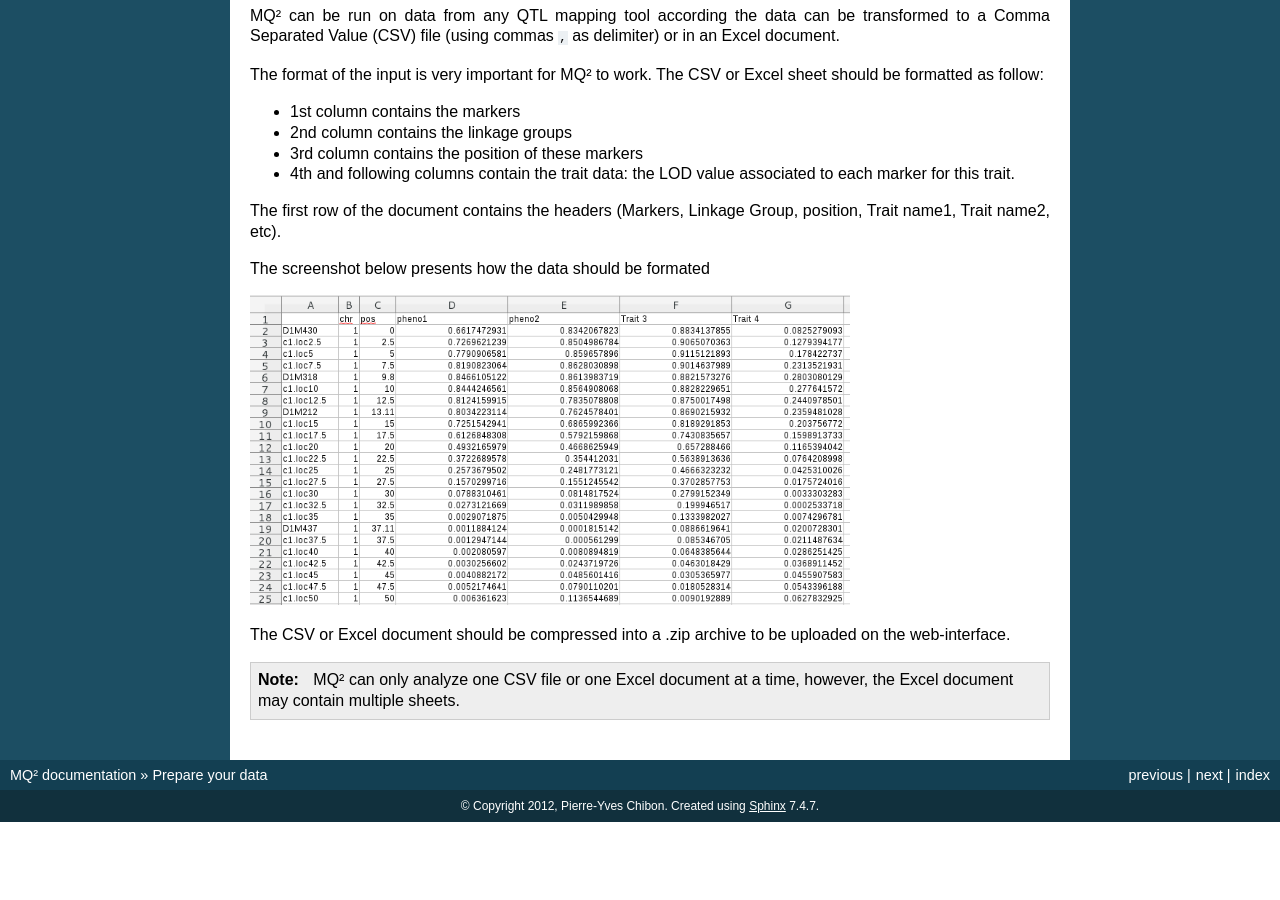
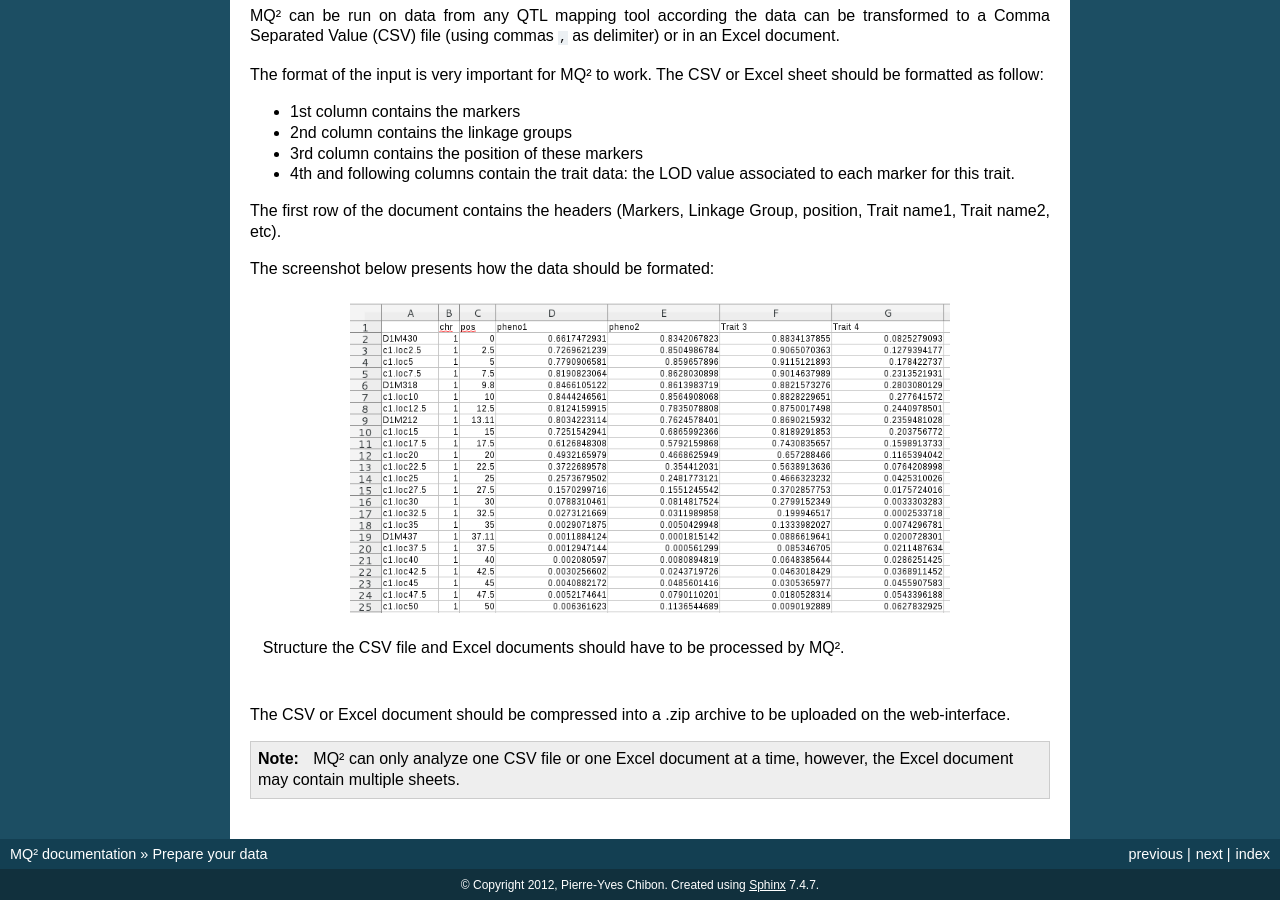
Before and after one commit to PBR/MQ2, a Sphinx documentation site: the page built from doc/data.rst, in a window 1280 px wide and 900 px high, scrolled down 757 px. Built offline with Sphinx 7.4.7, drawn with Linux system fonts in a browser that asks for light colours; before the commit the page ends 1579 px from its top, so only the background shows below that.

Commit message:
Fix the integration of the Screenshot in the data file
Using `.. image::` the image was not correctly represented in the pdf
documentation, using `.. figure::` fixed it.

```diff
--- a/doc/data.rst
+++ b/doc/data.rst
@@ -68,11 +68,16 @@ The first row of the document contains the headers
 (Markers, Linkage Group, position, Trait name1, Trait name2, etc).
 
 
-The screenshot below presents how the data should be formated
+The screenshot below presents how the data should be formated:
 
-.. image:: _static/data_format.png
+
+.. figure:: _static/data_format.png
    :width: 600 px
    :target: _static/data_format.png
+   :align: center
+
+   Structure the CSV file and Excel documents should have to be processed
+   by MQ².
 
 
 The CSV or Excel document should be compressed into a .zip archive to be
```
